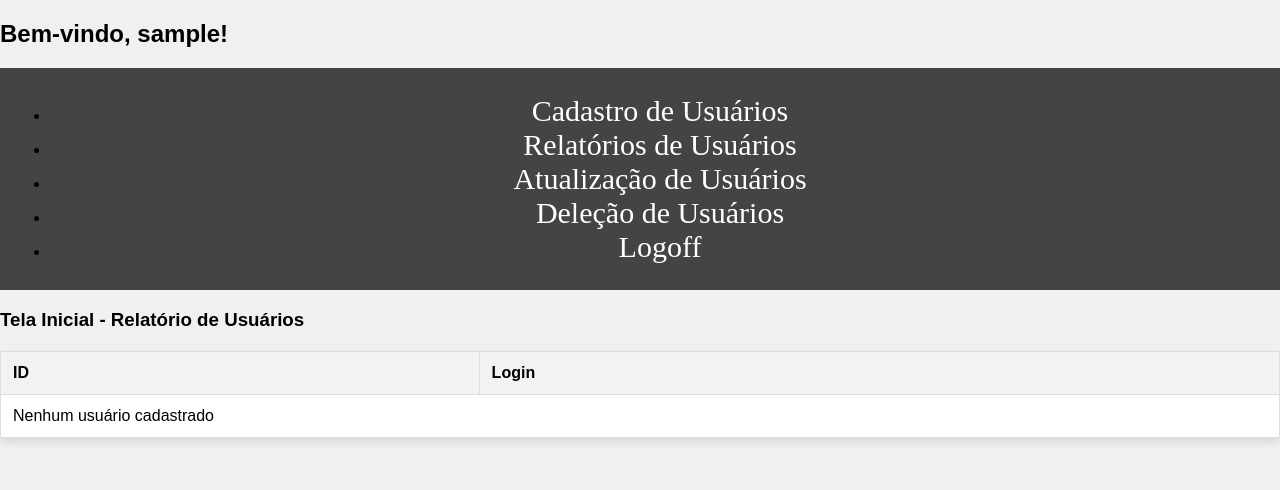
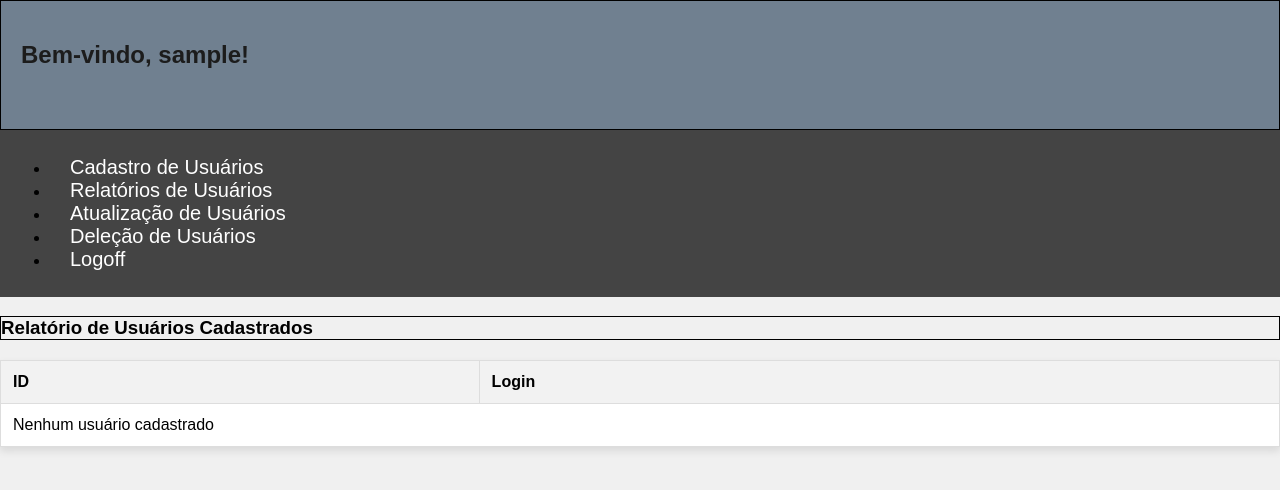
Before and after one commit to ArthurFeltrim/AtividadeAvaliativa, a PHP site: page /sistema.php in a window 1280 px wide. Shown: the top 490 px of the page. Run offline with PHP 8.4, Linux system fonts and the light colour scheme; the visitor is signed in with stand-in values (Sample User, id 1); data that the repository does not hold is empty.

Commit message:
atualização

```diff
--- a/sistema.php
+++ b/sistema.php
@@ -37,6 +37,7 @@ $usuario_logado = $_SESSION['login'];
     <meta name="viewport" content="width=device-width, initial-scale=1.0">
     <title>Sistema</title>
     <style>
+
         body {
             font-family: 'Arial', sans-serif;
             margin: 0;
@@ -45,25 +46,32 @@ $usuario_logado = $_SESSION['login'];
         }
 
         header {
-            background-color: #333;
-            color: white;
-            text-align: center;
+            background-color: #708090;
+            color: #1C1C1C;
+            text-align: left;
             padding: 20px;
+            border-bottom: 2px solid #fff;
+            border:1px solid black;
+
         }
 
         nav {
             background-color: #444;
             padding: 10px;
-            text-align: center;
+
         }
 
         nav a {
             color: white;
             text-decoration: none;
             padding: 10px;
-            margin:  10px;
-            font-size: 30px;
-            font-family: comic;
+            margin: 0 10px;
+            font-size: 20px;
+            transition: color 0.7s ease; /* Adiciona transição suave à cor de fundo durante 0.7 segundos */
+        }
+
+        nav a:hover {
+            color: #555; /* Cor de fundo ao passar o mouse */
         }
 
         table {
@@ -86,14 +94,26 @@ $usuario_logado = $_SESSION['login'];
         }
 
         tbody tr:hover {
-            background-color: #f5f5f5;
+            background-color:#A9A9A9;
         }
+        h3{
+            border: 1px solid black;
+             border-radius: 2px solid #A9A9A9;
+        }
+
+
+
     </style>
 </head>
 <body>
-    <h2>Bem-vindo, <?php echo $usuario_logado; ?>!</h2>
+    <header>
+        <table>
+            <h2>Bem-vindo, <?php echo $usuario_logado; ?>!</h2>
+        </table>
+    </header>
 
     <!-- Menu de Navegação -->
+    <hover>
     <nav>
         <ul>
             <li><a href="cadastro_usuarios.php">Cadastro de Usuários</a></li>
@@ -103,9 +123,9 @@ $usuario_logado = $_SESSION['login'];
             <li><a href="logoff.php">Logoff</a></li>
         </ul>
     </nav>
-
+    </hover>
     <!-- Conteúdo da Tela Inicial -->
-    <h3>Tela Inicial - Relatório de Usuários</h3>
+    <h3>Relatório de Usuários Cadastrados</h3>
     <!-- Coloque aqui o código para exibir o relatório de usuários -->
     <table>
         <thead>
```
Also changed, not shown: relatorio_usuarios.php (+33 -0 lines).
